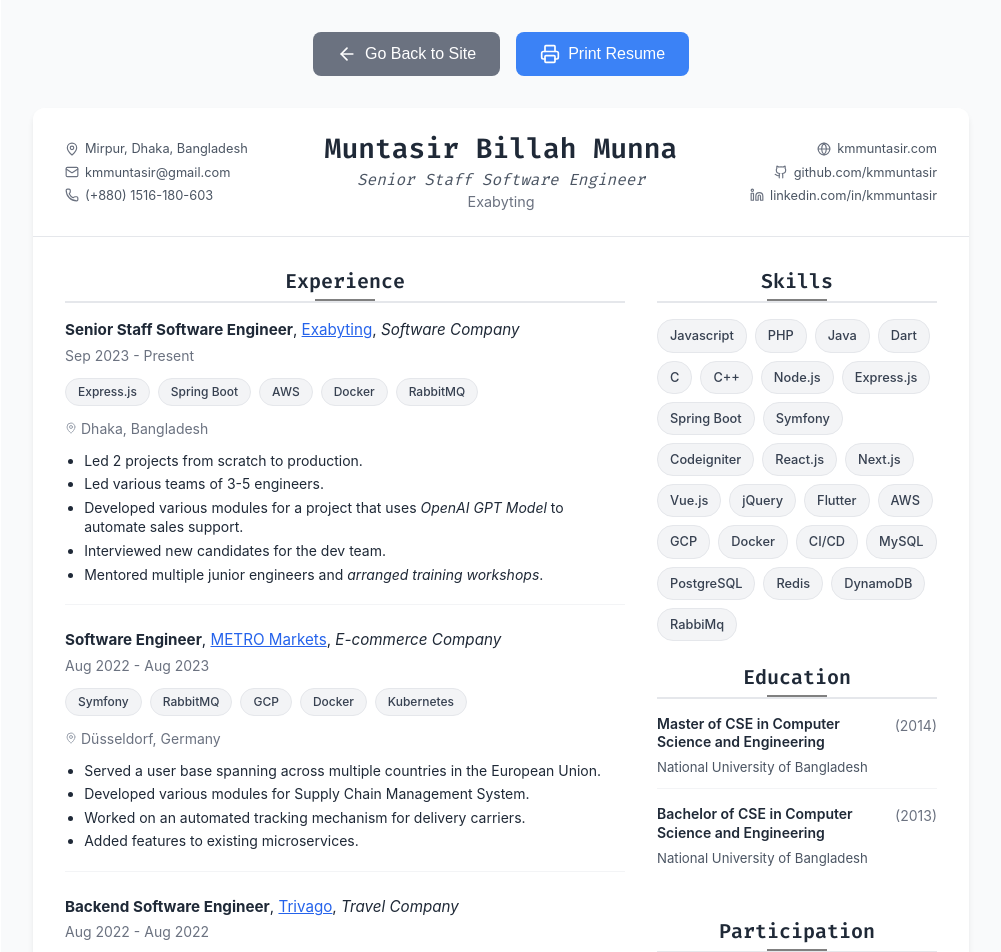
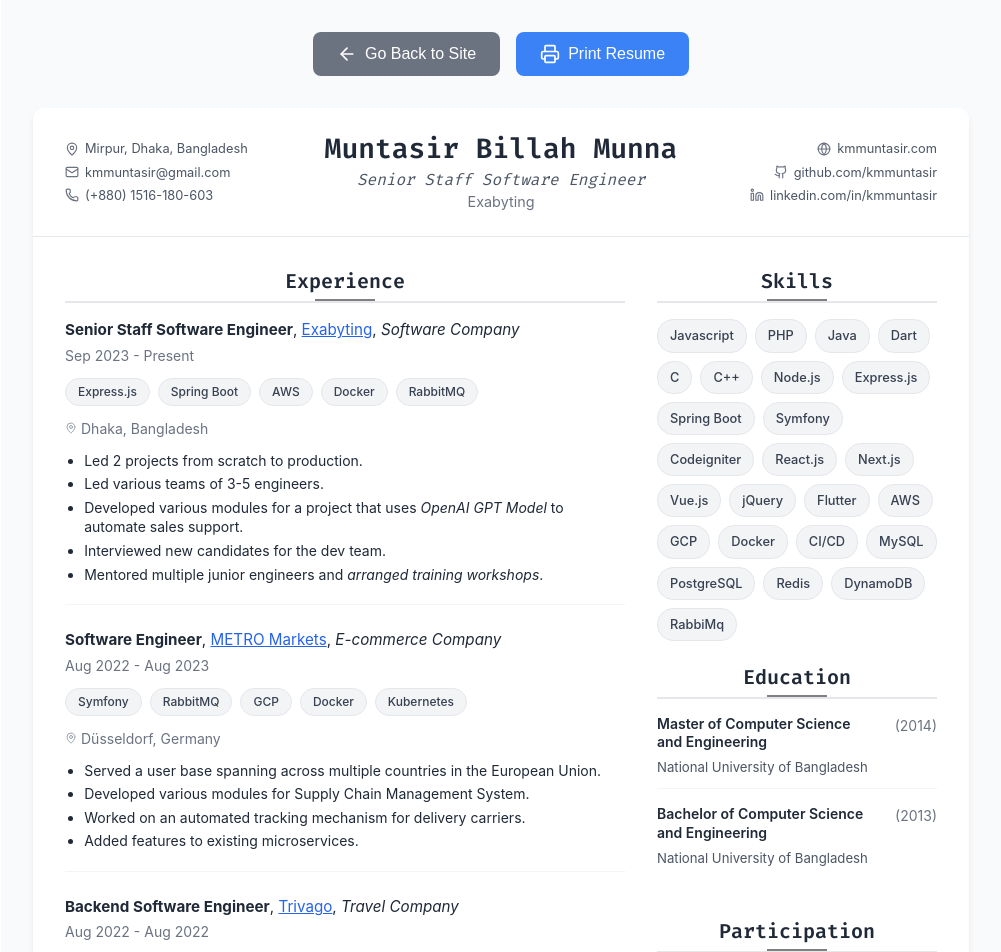
Before and after one commit to kmmuntasir/kmmuntasir.com, a React (Vite) app: page /resume in a window 1280 px wide. Shown: the top 952 px of the page, without its empty margins (139-1140 px from the left). Built offline with nearby package versions, Linux system fonts and the light colour scheme.

Commit message:
Update education info

```diff
--- a/src/data/education.json
+++ b/src/data/education.json
@@ -1,12 +1,12 @@
 [
   {
-    "degree": "M.Sc in Computer Science and Engineering",
+    "degree": "Master of Computer Science and Engineering",
     "institution": "National University of Bangladesh",
     "year": "2014",
     "location": "Dhaka, Bangladesh"
   },
   {
-    "degree": "B.Sc in Computer Science and Engineering",
+    "degree": "Bachelor of Computer Science and Engineering",
     "institution": "National University of Bangladesh",
     "year": "2013",
     "location": "Dhaka, Bangladesh"
--- a/src/pages/Resume.jsx
+++ b/src/pages/Resume.jsx
@@ -153,7 +153,7 @@
                 <div key={index} className="education-item">
                   <div className="edu-header">
                     <div className="edu-degree">
-                      {edu.degree.replace('M.Sc', 'Master of CSE').replace('B.Sc', 'Bachelor of CSE')}
+                      {edu.degree}
                     </div>
                     <div className="edu-year">({edu.year})</div>
                   </div>
```
